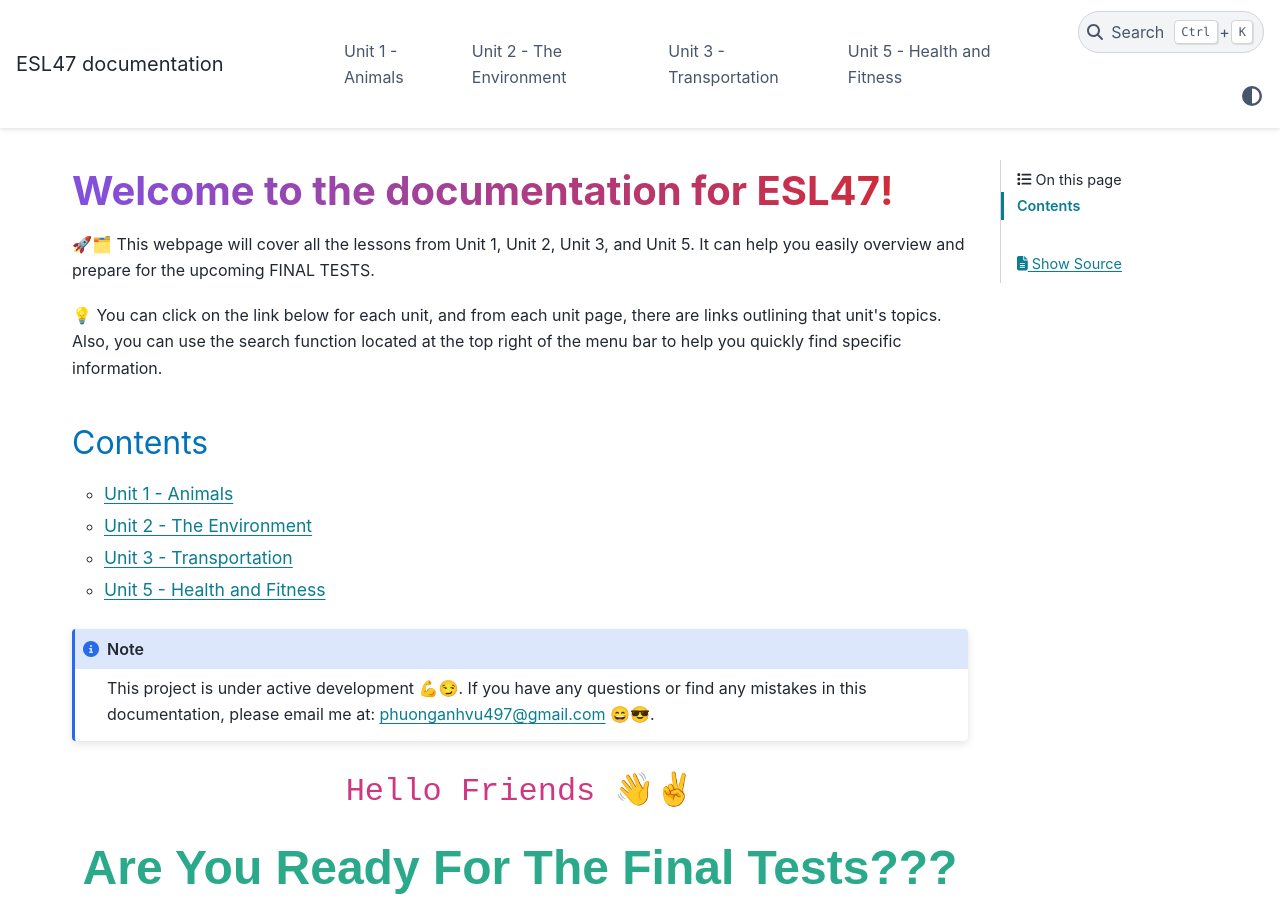
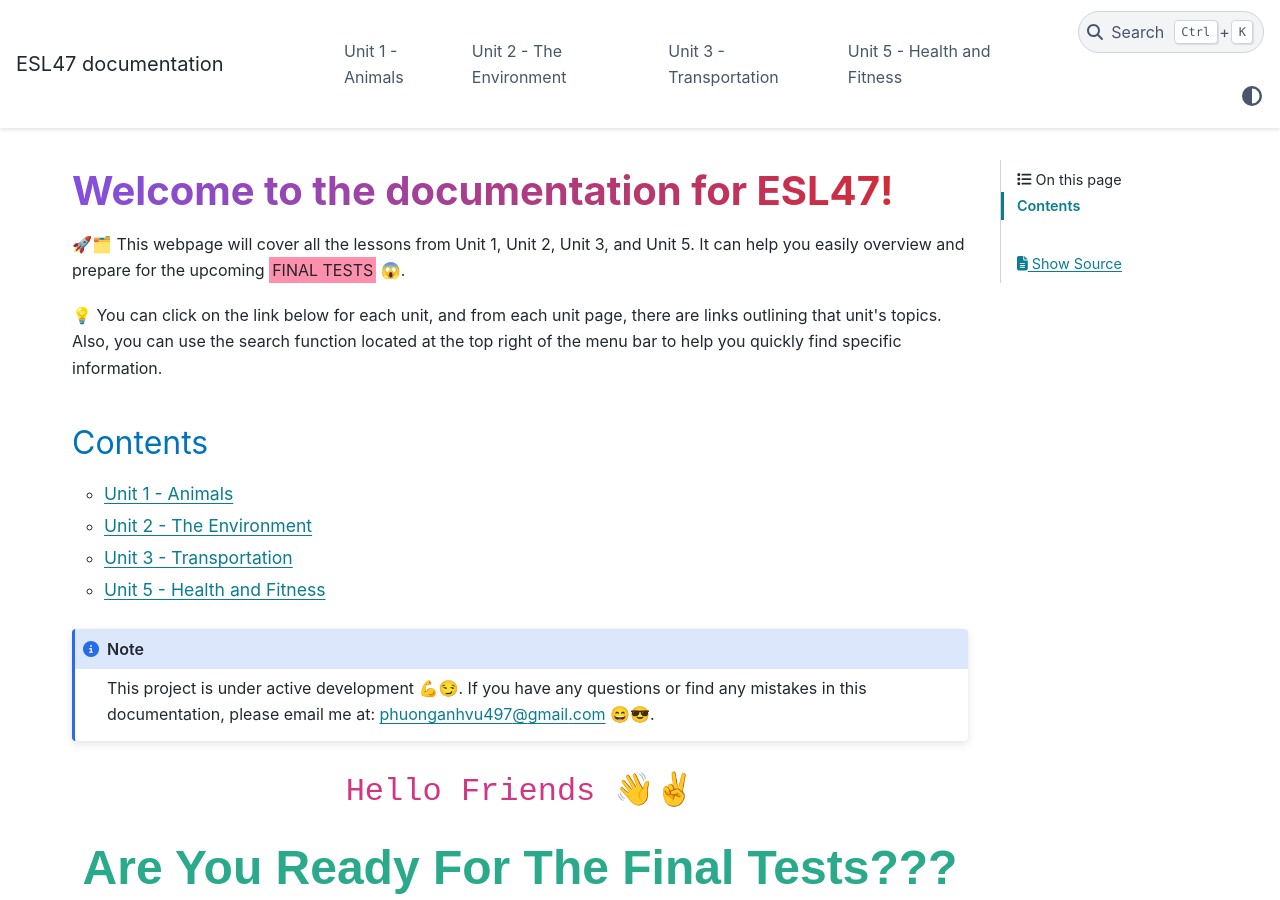
Before and after one commit to vpa24/ESL-47---Intermediate-Low-Integrated-Reading-Writing, a Sphinx documentation site: the page built from docs/source/index.rst, in a window 1280 px wide and 900 px high. Built offline with Sphinx 7.4.7 and the PyData theme 0.15.4, drawn with Linux system fonts in a browser that asks for light colours; some web fonts are replaced.

Commit message:
add highlight and emoji

```diff
--- a/docs/source/index.rst
+++ b/docs/source/index.rst
@@ -4,7 +4,7 @@ Welcome to the documentation for ESL47!
 
 .. raw:: html
 
-   <p>🚀🗂️ This webpage will cover all the lessons from Unit 1, Unit 2, Unit 3, and Unit 5. It can help you easily overview and prepare for the upcoming FINAL TESTS.</p>
+   <p>🚀🗂️ This webpage will cover all the lessons from Unit 1, Unit 2, Unit 3, and Unit 5. It can help you easily overview and prepare for the upcoming <mark style="background: #FF5582A6;">FINAL TESTS</mark> 😱.</p>
    <p>💡 You can click on the link below for each unit, and from each unit page, there are links outlining that unit's topics. Also, you can use the search function located at the top right of the menu bar to help you quickly find specific information.</p>
 
 
```
